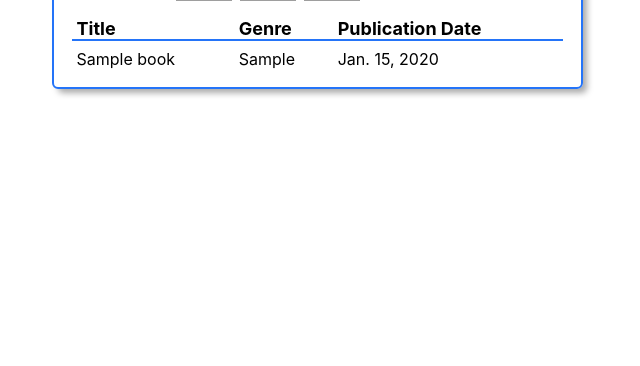
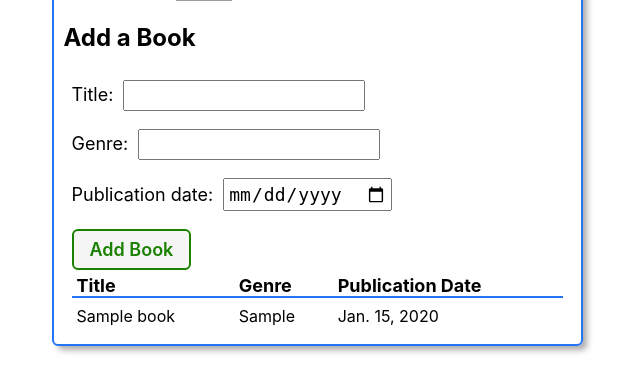
Before and after one commit to caojohnny91/django-crud-app-lab, a Django app: page /authors/1 in a window 1280 px wide. Shown: the part 480-846 px from the top of the page, without its empty margins (323-963 px from the left). Before the commit the page ends 576 px from the top, so only its background shows below. Run offline with Django 5.2, Linux system fonts and the light colour scheme; tables that the repository leaves empty hold one stand-in row (values such as "Sample post"); grey boxes are pictures that could not be loaded.

Commit message:
reformat date picker, and create form to add a book to an author

```diff
--- /dev/null
+++ b/my_app/forms.py
@@ -0,0 +1,14 @@
+from django import forms
+from .models import Book
+
+
+class BookForm(forms.ModelForm):
+    class Meta:
+        model = Book
+        fields = ["title", "genre", "publication_date"]
+        widgets = {
+            "publication_date": forms.DateInput(
+                format=("%Y-%m-%d"),
+                attrs={"placeholder": "Select a date", "type": "date"},
+            ),
+        }
--- a/my_app/templates/authors/detail.html
+++ b/my_app/templates/authors/detail.html
@@ -21,9 +21,13 @@
     <div class="subsection-title">
       <h2>Books</h2>
       <img src="{% static 'images/cat-cone.svg' %}" alt="An ice cream cone cat" />
-      <img src="{% static 'images/cat-onigiri.svg' %}" alt="A cat as onigiri" />
-      <img src="{% static 'images/kitty-kabob.svg' %}" alt="A kabob of kittens" />
     </div>
+    <h3>Add a Book</h3>
+    <form action="{% url 'add-book' author.id%}" method="post" class="subsection-content" autocomplete="off">
+      {% csrf_token %} {{book_form.as_p}}
+      <button type="submit" class="btn submit">Add Book</button>
+    </form>
+    {%if author.book_set.all.count%}
     <table>
       <thead>
         <tr>
@@ -42,6 +46,11 @@
         {% endfor %}
       </tbody>
     </table>
+    {% else %}
+    <div class="subsection-content">
+      <p>{{author.name}} doesn't have any books added!</p>
+    </div>
+    {% endif %}
   </section>
 </div>
 
--- a/my_app/urls.py
+++ b/my_app/urls.py
@@ -9,4 +9,5 @@ urlpatterns = [
     path("authors/create/", views.AuthorCreate.as_view(), name="author-create"),
     path("<int:pk>/update", views.AuthorUpdate.as_view(), name="author-update"),
     path("<int:pk>/delete", views.AuthorDelete.as_view(), name="author-delete"),
+    path("cats/<int:author_id>/add-book/", views.add_book, name="add-book"),
 ]
--- a/my_app/views.py
+++ b/my_app/views.py
@@ -1,9 +1,10 @@
-from django.shortcuts import render
+from django.shortcuts import render, redirect
 
 # Import HttpResponse to send text-based responses for testing
 from django.http import HttpResponse
 from django.views.generic.edit import CreateView, UpdateView, DeleteView
 from .models import Author
+from .forms import BookForm
 
 # Create your views here.
 
@@ -35,4 +36,16 @@ def author_index(request):
 
 def author_detail(request, author_id):
     author = Author.objects.get(id=author_id)
-    return render(request, "authors/detail.html", {"author": author})
+    book_form = BookForm()
+    return render(
+        request, "authors/detail.html", {"author": author, "book_form": book_form}
+    )
+
+
+def add_book(request, author_id):
+    form = BookForm(request.POST)
+    if form.is_valid():
+        new_book = form.save(commit=False)
+        new_book.author_id = author_id
+        new_book.save()
+    return redirect("author-detail", author_id=author_id)
```
